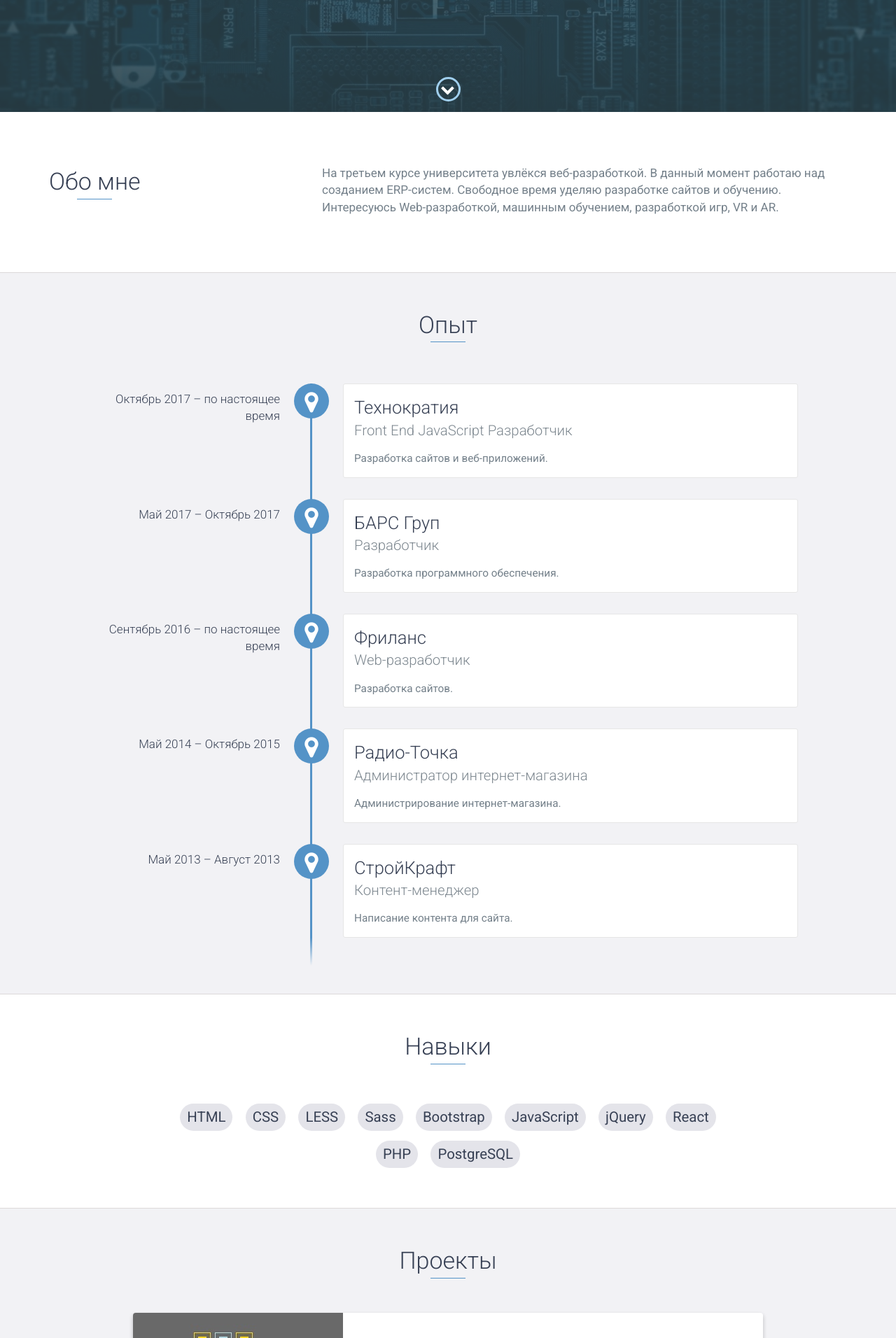
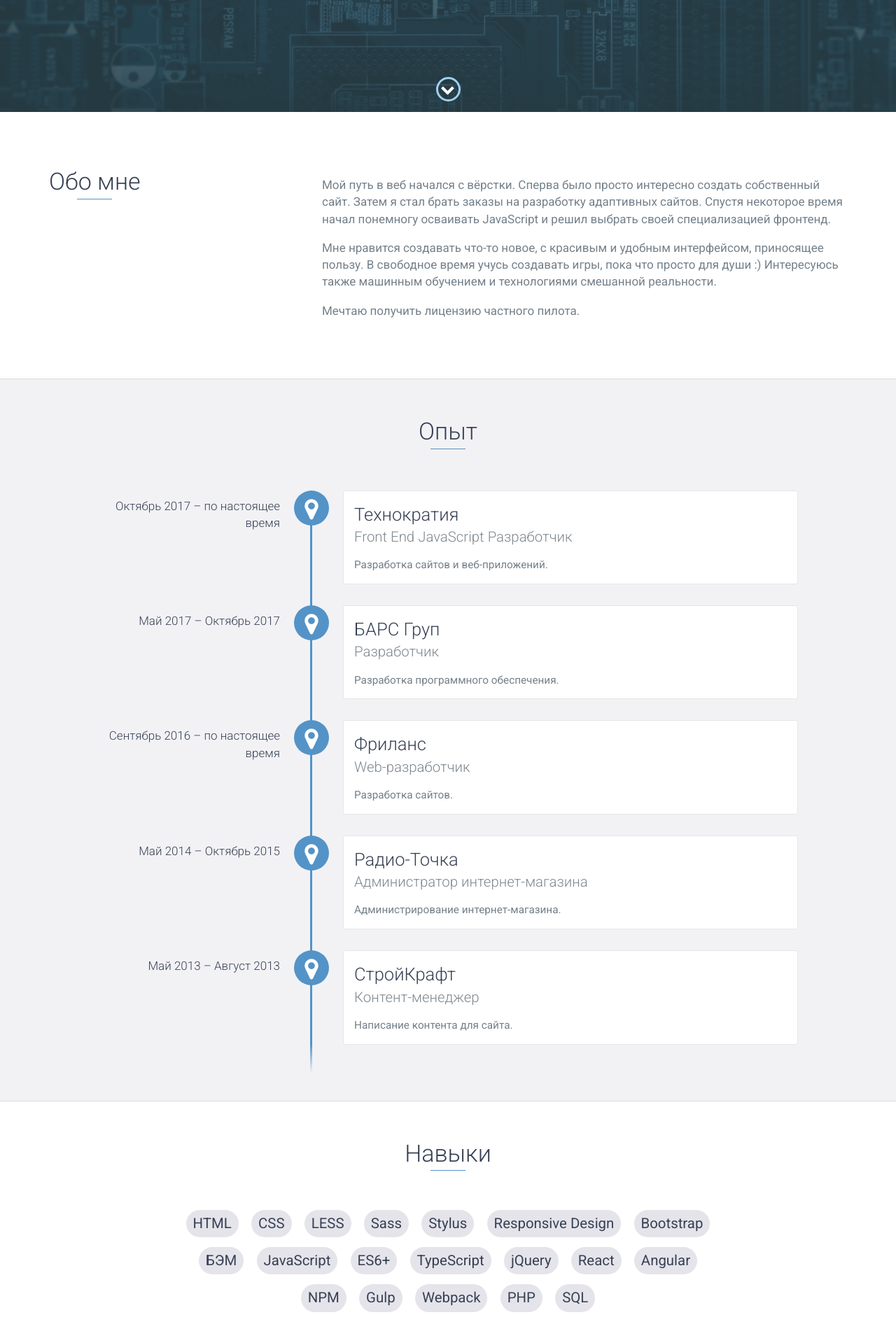
Before and after one commit to ivanzakh/ivanzakh.github.io, a PHP site: page / in a window 1280 px wide. Shown: the part 640-2552 px from the top of the page at 70% size. Run offline with PHP 8.4, Linux system fonts and the light colour scheme.

Commit message:
update info and skills

```diff
--- a/css/styles.css
+++ b/css/styles.css
@@ -341,7 +341,7 @@ footer {
 }
 #about p {
   color: #74808a;
-  margin: 0;
+  margin-bottom: 10px;
 }
 #experience {
   padding: 50px 15px;
--- a/index.html
+++ b/index.html
@@ -65,7 +65,13 @@
                 </div>
                 <div class="col-md-8">
                     <p>
-                        На третьем курсе университета увлёкся веб-разработкой. В данный момент работаю над созданием ERP-систем. Свободное время уделяю разработке сайтов и обучению. Интересуюсь Web-разработкой, машинным обучением, разработкой игр, VR и AR.
+                        Мой путь в веб начался с вёрстки. Сперва было просто интересно создать собственный сайт. Затем я стал брать заказы на разработку адаптивных сайтов. Спустя некоторое время начал понемногу осваивать JavaScript и решил выбрать своей специализацией фронтенд.
+                    </p>
+                    <p>
+                        Мне нравится создавать что-то новое, с красивым и удобным интерфейсом, приносящее пользу. В свободное время учусь создавать игры, пока что просто для души :) Интересуюсь также машинным обучением и технологиями смешанной реальности.
+                    </p>
+                    <p>
+                        Мечтаю получить лицензию частного пилота.
                     </p>
                 </div>
             </div>
@@ -124,12 +130,21 @@
             <li>CSS</li>
             <li>LESS</li>
             <li>Sass</li>
+            <li>Stylus</li>
+            <li>Responsive Design</li>
             <li>Bootstrap</li>
+            <li>БЭМ</li>
             <li>JavaScript</li>
+            <li>ES6+</li>
+            <li>TypeScript</li>
             <li>jQuery</li>
             <li>React</li>
+            <li>Angular</li>
+            <li>NPM</li>
+            <li>Gulp</li>
+            <li>Webpack</li>
             <li>PHP</li>
-            <li>PostgreSQL</li>
+            <li>SQL</li>
         </ul>
     </div>
 
```
